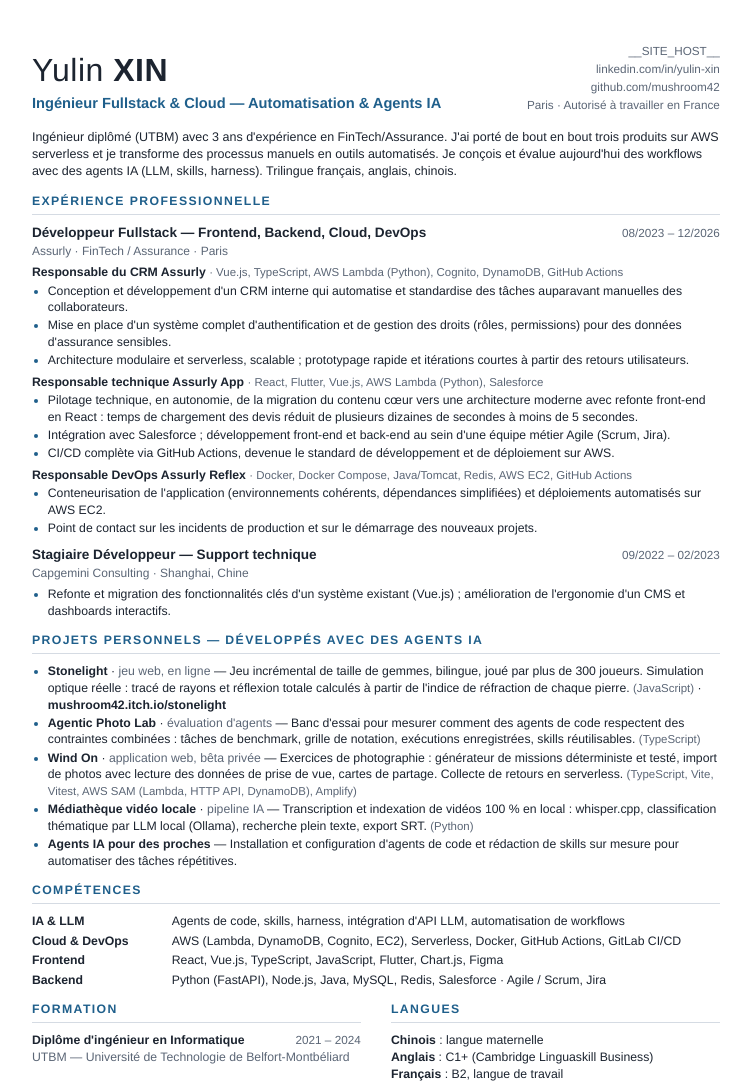
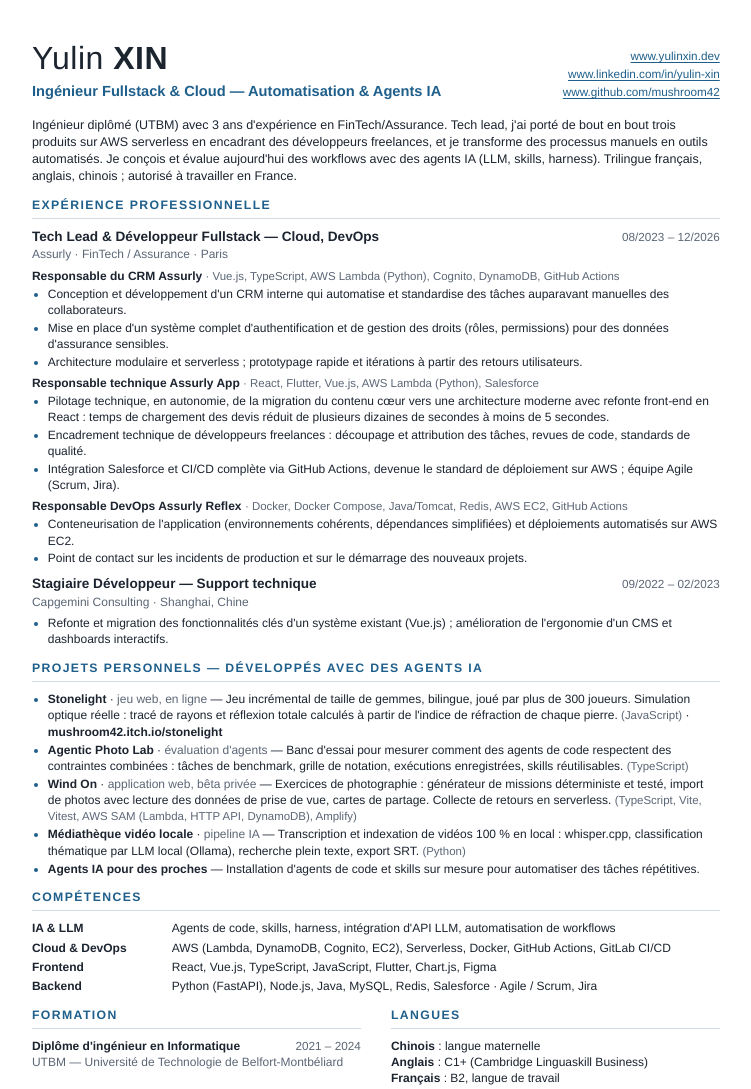
Before and after one commit to mushroom42/yulinxin-site, a plain HTML site: page cv/cv-fr.html in a window 1280 px wide. Shown: the whole page, without its empty margins (21-772 px from the left). Drawn offline with Linux system fonts and the light colour scheme.

Commit message:
Update CV to the tech lead version; align the site's role title
- CV: Tech Lead & Développeur Fullstack title, freelance team lead line,
  header with only site / LinkedIn / GitHub links (no phone, email, address)
- Timeline role: Tech lead & full-stack engineer (zh/en/fr)

Co-Authored-By: Claude Opus 5.5 <noreply@anthropic.com>

```diff
--- a/cv/cv-fr.html
+++ b/cv/cv-fr.html
@@ -11,7 +11,7 @@
   body {
     width: 210mm; height: 296mm; overflow: hidden; padding: 11mm 14mm 8mm;
     font-family: "Helvetica Neue", Helvetica, Arial, sans-serif;
-    font-size: 9.2pt; line-height: 1.36; color: var(--ink);
+    font-size: 9pt; line-height: 1.35; color: var(--ink);
     -webkit-print-color-adjust: exact; print-color-adjust: exact;
   }
   header { display: flex; justify-content: space-between; align-items: flex-end; gap: 8mm; }
@@ -20,6 +20,7 @@
   .role { white-space: nowrap; margin-top: 2.2mm; font-size: 11pt; font-weight: 600; color: var(--accent); }
   .contact { text-align: right; font-size: 8.8pt; color: var(--muted); line-height: 1.55; }
   .contact a { color: var(--muted); text-decoration: none; }
+  .contact a[href^="https"] { color: var(--accent); text-decoration: underline; text-underline-offset: 2px; }
   section { margin-top: 3.3mm; }
   h2 {
     font-size: 9.2pt; font-weight: 700; letter-spacing: 1.4px; text-transform: uppercase;
@@ -52,17 +53,16 @@
     <div class="role">Ingénieur Fullstack &amp; Cloud — Automatisation &amp; Agents IA</div>
   </div>
   <div class="contact">
-    <a href="__SITE_URL__/?lang=fr">__SITE_HOST__</a><br>
-    <a href="https://www.linkedin.com/in/yulin-xin">linkedin.com/in/yulin-xin</a><br>
-    <a href="https://github.com/mushroom42">github.com/mushroom42</a><br>
-    Paris · Autorisé à travailler en France
+    <a href="https://www.yulinxin.dev/?lang=fr">www.yulinxin.dev</a><br>
+    <a href="https://www.linkedin.com/in/yulin-xin">www.linkedin.com/in/yulin-xin</a><br>
+    <a href="https://github.com/mushroom42">www.github.com/mushroom42</a>
   </div>
 </header>
 
 <p class="summary">
-  Ingénieur diplômé (UTBM) avec 3 ans d'expérience en FinTech/Assurance. J'ai porté de bout en bout trois
-  produits sur AWS serverless et je transforme des processus manuels en outils automatisés. Je conçois et
-  évalue aujourd'hui des workflows avec des agents IA (LLM, skills, harness). Trilingue français, anglais, chinois.
+  Ingénieur diplômé (UTBM) avec 3 ans d'expérience en FinTech/Assurance. Tech lead, j'ai porté de bout en bout trois
+  produits sur AWS serverless en encadrant des développeurs freelances, et je transforme des processus manuels en outils automatisés. Je conçois et
+  évalue aujourd'hui des workflows avec des agents IA (LLM, skills, harness). Trilingue français, anglais, chinois ; autorisé à travailler en France.
 </p>
 
 <section>
@@ -70,7 +70,7 @@
 
   <div class="job">
     <div class="job-head">
-      <span class="job-title">Développeur Fullstack — Frontend, Backend, Cloud, DevOps</span>
+      <span class="job-title">Tech Lead &amp; Développeur Fullstack — Cloud, DevOps</span>
       <span class="date">08/2023 – 12/2026</span>
     </div>
     <div class="company">Assurly · FinTech / Assurance · Paris</div>
@@ -79,14 +79,14 @@
     <ul>
       <li>Conception et développement d'un CRM interne qui automatise et standardise des tâches auparavant manuelles des collaborateurs.</li>
       <li>Mise en place d'un système complet d'authentification et de gestion des droits (rôles, permissions) pour des données d'assurance sensibles.</li>
-      <li>Architecture modulaire et serverless, scalable ; prototypage rapide et itérations courtes à partir des retours utilisateurs.</li>
+      <li>Architecture modulaire et serverless ; prototypage rapide et itérations à partir des retours utilisateurs.</li>
     </ul>
 
     <div class="project">Responsable technique Assurly App <span class="stack">· React, Flutter, Vue.js, AWS Lambda (Python), Salesforce</span></div>
     <ul>
       <li>Pilotage technique, en autonomie, de la migration du contenu cœur vers une architecture moderne avec refonte front-end en React : temps de chargement des devis réduit de plusieurs dizaines de secondes à moins de 5 secondes.</li>
-      <li>Intégration avec Salesforce ; développement front-end et back-end au sein d'une équipe métier Agile (Scrum, Jira).</li>
-      <li>CI/CD complète via GitHub Actions, devenue le standard de développement et de déploiement sur AWS.</li>
+      <li>Encadrement technique de développeurs freelances : découpage et attribution des tâches, revues de code, standards de qualité.</li>
+      <li>Intégration Salesforce et CI/CD complète via GitHub Actions, devenue le standard de déploiement sur AWS ; équipe Agile (Scrum, Jira).</li>
     </ul>
 
     <div class="project">Responsable DevOps Assurly Reflex <span class="stack">· Docker, Docker Compose, Java/Tomcat, Redis, AWS EC2, GitHub Actions</span></div>
@@ -115,7 +115,7 @@
     <li><b>Agentic Photo Lab</b> · <span class="muted">évaluation d'agents</span> — Banc d'essai pour mesurer comment des agents de code respectent des contraintes combinées : tâches de benchmark, grille de notation, exécutions enregistrées, skills réutilisables. <span class="stack">TypeScript</span></li>
     <li><b>Wind On</b> · <span class="muted">application web, bêta privée</span> — Exercices de photographie : générateur de missions déterministe et testé, import de photos avec lecture des données de prise de vue, cartes de partage. Collecte de retours en serverless. <span class="stack">TypeScript, Vite, Vitest, AWS SAM (Lambda, HTTP API, DynamoDB), Amplify</span></li>
     <li><b>Médiathèque vidéo locale</b> · <span class="muted">pipeline IA</span> — Transcription et indexation de vidéos 100 % en local : whisper.cpp, classification thématique par LLM local (Ollama), recherche plein texte, export SRT. <span class="stack">Python</span></li>
-    <li><b>Agents IA pour des proches</b> — Installation et configuration d'agents de code et rédaction de skills sur mesure pour automatiser des tâches répétitives.</li>
+    <li><b>Agents IA pour des proches</b> — Installation d'agents de code et skills sur mesure pour automatiser des tâches répétitives.</li>
   </ul>
 </section>
 
```
Also changed, not shown: site/index.html (+3 -3 lines), 1 other file.
